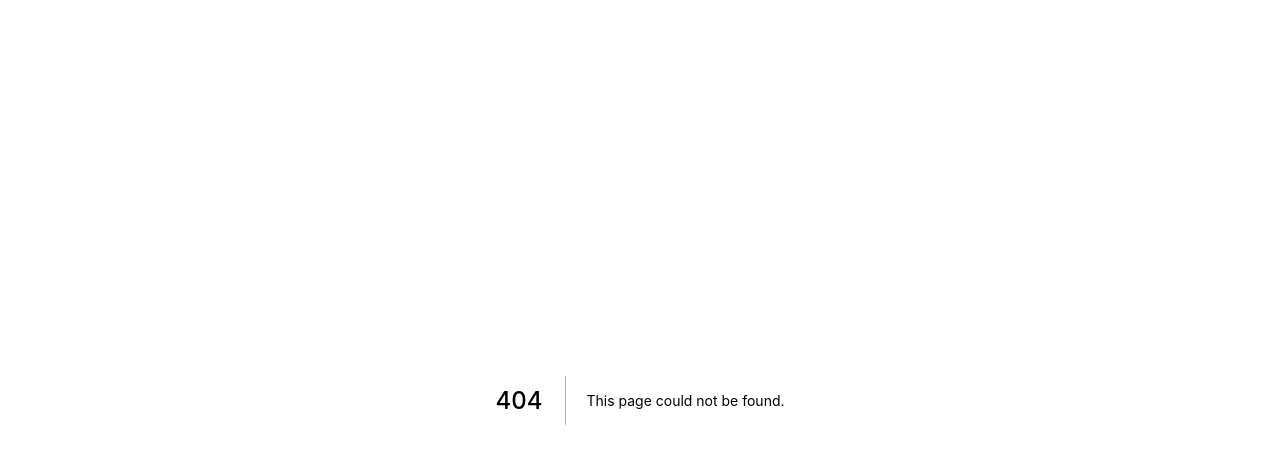
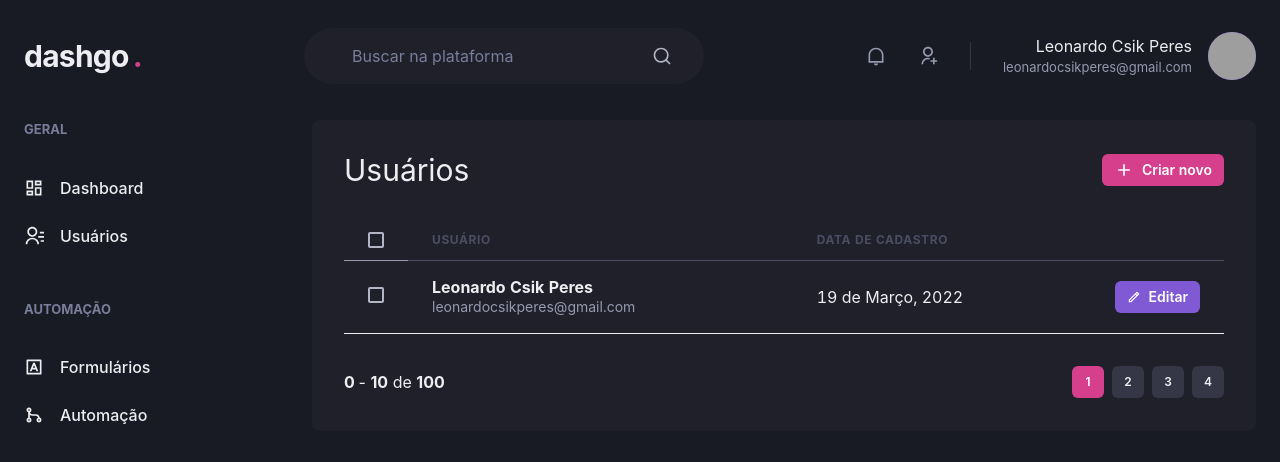
Before and after one commit to LeoCPeres/dashgo, a Next.js app: page /users in a window 1280 px wide. Before the commit this address had no page. Shown: the top 462 px of the page. Built offline with nearby package versions, Linux system fonts and the light colour scheme; grey boxes are pictures that could not be loaded.

Commit message:
UserList and CreateUser

```diff
--- /dev/null
+++ b/src/components/Pagination.tsx
@@ -0,0 +1,56 @@
+import { Box, Button, Stack } from "@chakra-ui/react";
+
+export function Pagination() {
+  return (
+    <Stack
+      direction="row"
+      mt="8"
+      justifyContent="space-between"
+      alignItems="center"
+      spacing="6"
+    >
+      <Box>
+        <strong>0 </strong> - <strong>10</strong> de <strong>100</strong>
+      </Box>
+      <Stack direction="row" spacing="2">
+        <Button
+          size="sm"
+          fontSize="xs"
+          w="4"
+          colorScheme="pink"
+          disabled
+          _disabled={{ bg: "pink.500", cursor: "default" }}
+        >
+          1
+        </Button>
+        <Button
+          size="sm"
+          fontSize="xs"
+          w="4"
+          bg="gray.700"
+          _hover={{ bg: "gray.500" }}
+        >
+          2
+        </Button>
+        <Button
+          size="sm"
+          fontSize="xs"
+          w="4"
+          bg="gray.700"
+          _hover={{ bg: "gray.500" }}
+        >
+          3
+        </Button>
+        <Button
+          size="sm"
+          fontSize="xs"
+          w="4"
+          bg="gray.700"
+          _hover={{ bg: "gray.500" }}
+        >
+          4
+        </Button>
+      </Stack>
+    </Stack>
+  );
+}
--- a/src/pages/dashboard.tsx
+++ b/src/pages/dashboard.tsx
@@ -53,7 +53,7 @@
       opacityTo: 0.3,
     },
   },
-};
+} as const;
 
 const series = [
   {
--- /dev/null
+++ b/src/pages/users/index.tsx
@@ -0,0 +1,92 @@
+import {
+  Box,
+  Button,
+  Checkbox,
+  Flex,
+  Heading,
+  Icon,
+  Table,
+  Tbody,
+  Td,
+  Th,
+  Thead,
+  Tr,
+  Text,
+} from "@chakra-ui/react";
+import { RiAddLine, RiPencilLine } from "react-icons/ri";
+import { Header } from "../../components/Header";
+import { Pagination } from "../../components/Pagination";
+import { Sidebar } from "../../components/Sidebar";
+
+export default function UserList() {
+  return (
+    <Box>
+      <Header />
+      <Flex w="100%" my="6" maxWidth={1480} mx="auto" px="6">
+        <Sidebar />
+
+        <Box flex="1" borderRadius="8" bg="gray.800" p="8">
+          <Flex mb="8" justify="space-between" align="center">
+            <Heading size="lg" fontWeight="normal">
+              Usuários
+            </Heading>
+            <Button
+              as="a"
+              size="sm"
+              fontSize="sm"
+              colorScheme="pink"
+              alignItems="center"
+              leftIcon={<Icon as={RiAddLine} fontSize="20"></Icon>}
+              cursor="pointer"
+            >
+              Criar novo
+            </Button>
+          </Flex>
+
+          <Table colorScheme="whiteAplha">
+            <Thead>
+              <Tr>
+                <Th px="6" color="gray.300" w="8">
+                  <Checkbox colorScheme="pink" />
+                </Th>
+                <Th>Usuário</Th>
+                <Th>Data de cadastro</Th>
+                <Th w="8"></Th>
+              </Tr>
+            </Thead>
+            <Tbody>
+              <Tr>
+                <Td px="6">
+                  <Checkbox colorScheme="pink" />
+                </Td>
+                <Td>
+                  <Box>
+                    <Text fontWeight="bold">Leonardo Csik Peres</Text>
+                    <Text fontSize="sm" color="gray.300">
+                      leonardocsikperes@gmail.com
+                    </Text>
+                  </Box>
+                </Td>
+                <Td>19 de Março, 2022</Td>
+                <Td>
+                  <Button
+                    as="a"
+                    size="sm"
+                    fontSize="sm"
+                    colorScheme="purple"
+                    alignItems="center"
+                    leftIcon={<Icon as={RiPencilLine}></Icon>}
+                    cursor="pointer"
+                  >
+                    Editar
+                  </Button>
+                </Td>
+              </Tr>
+            </Tbody>
+          </Table>
+          <Pagination />
+        </Box>
+      </Flex>
+    </Box>
+  );
+}
```
Also changed, not shown: src/pages/users/create.tsx (added, +54 -0 lines).
